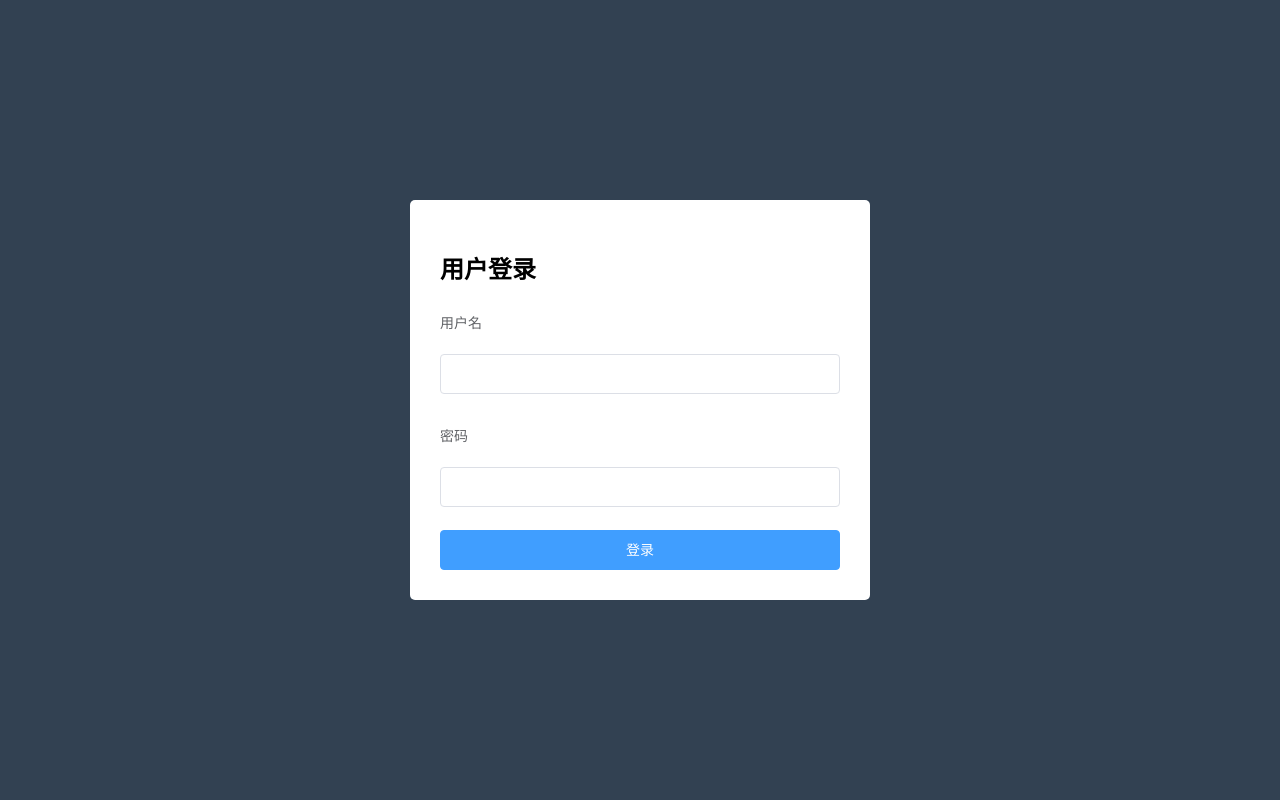
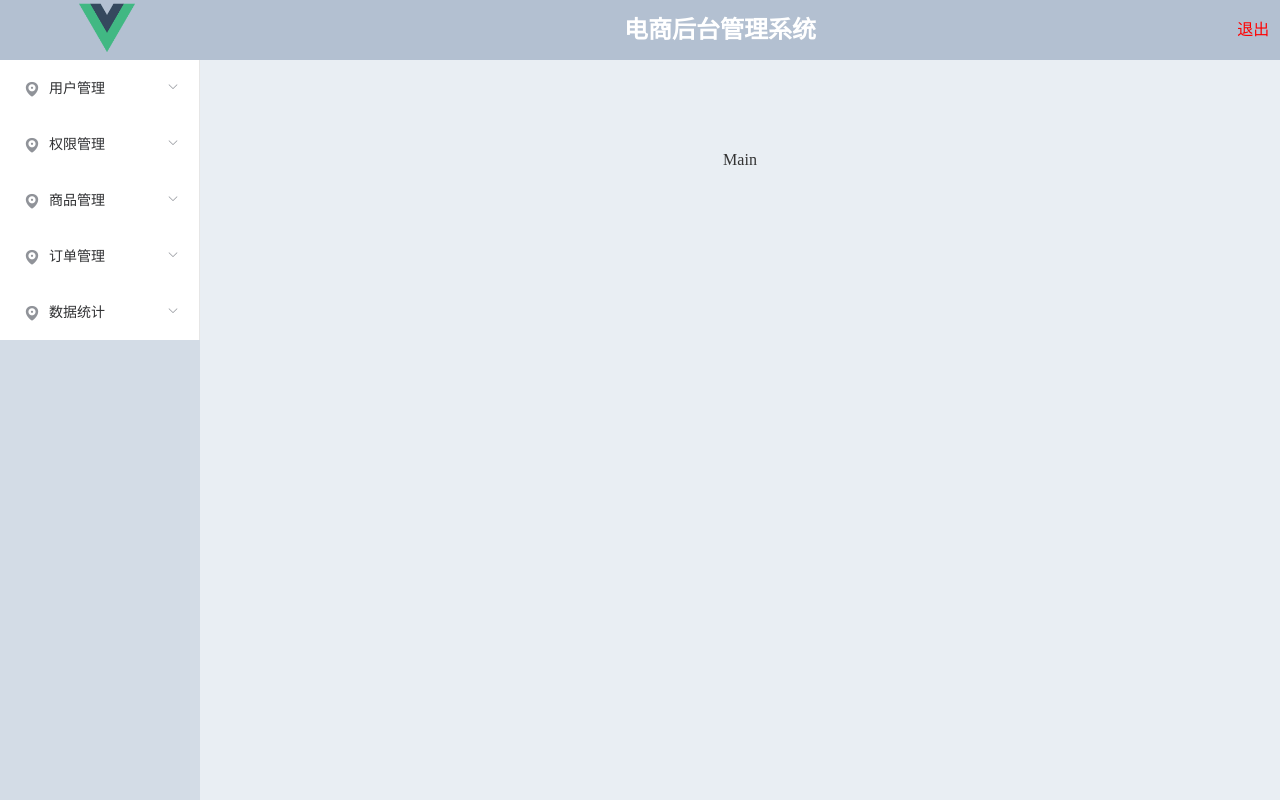
Before and after one commit to zhuzelin/store, a Vue app: page / in a window 1280 px wide. Before the commit this address led to /#/login. Built offline with nearby package versions, Linux system fonts and the light colour scheme; sample sign-in values are in the browser's storage; the HTML template or start-up script is replaced by a standard one.

Commit message:
登陆登出功能

```diff
--- a/src/assets/css/style.css
+++ b/src/assets/css/style.css
@@ -1,5 +1,5 @@
 html,
-body {
+body,h2 {
     padding: 0;
     margin: 0;
     height: 100%;
--- a/src/router/index.js
+++ b/src/router/index.js
@@ -2,6 +2,8 @@
 import Router from 'vue-router';
 // 导入Login 组件
 import Login from '@/views/Login';
+// 导入home组件
+import Home from '@/views/Home';
 
 Vue.use(Router);
 
@@ -15,7 +17,7 @@
     {
       name: 'home',
       path: '/',
-      redirect: { name: 'login' }
+      component: Home
     }
   ]
 });
--- /dev/null
+++ b/src/views/Home.vue
@@ -0,0 +1,132 @@
+<template>
+<el-container class="container">
+  <el-header>
+    <!-- 栅格系统 -->
+    <el-row>
+      <el-col :span="4">
+        <img src="../assets/logo.png" alt="">
+      </el-col>
+      <el-col :span="19">
+        <h2>电商后台管理系统</h2>
+      </el-col>
+      <el-col :span="1">
+        <a href="#" @click.prevent="handleLogout">退出</a>
+      </el-col>
+    </el-row>
+  </el-header>
+  <el-container>
+    <!-- 侧边栏 -->
+    <el-aside width="200px">
+      <el-menu
+      class="menu"
+      :router="true"
+      :unique-opened="true">
+      <el-submenu index="1">
+        <template slot="title">
+          <i class="el-icon-location"></i>
+          <span>用户管理</span>
+        </template>
+          <el-menu-item index="/users"><i class="el-icon-menu"></i>用户列表</el-menu-item>
+      </el-submenu>
+      <el-submenu index="2">
+        <template slot="title">
+          <i class="el-icon-location"></i>
+          <span>权限管理</span>
+        </template>
+          <el-menu-item index="/roles"><i class="el-icon-menu"></i>角色列表</el-menu-item>
+          <el-menu-item index="/rights"><i class="el-icon-menu"></i>权限列表</el-menu-item>
+      </el-submenu>
+      <el-submenu index="3">
+        <template slot="title">
+          <i class="el-icon-location"></i>
+          <span>商品管理</span>
+        </template>
+          <el-menu-item index="3-1"><i class="el-icon-menu"></i>商品列表</el-menu-item>
+          <el-menu-item index="3-2"><i class="el-icon-menu"></i>分类参数</el-menu-item>
+          <el-menu-item index="3-3"><i class="el-icon-menu"></i>商品分类</el-menu-item>
+      </el-submenu>
+      <el-submenu index="4">
+        <template slot="title">
+          <i class="el-icon-location"></i>
+          <span>订单管理</span>
+        </template>
+          <el-menu-item index="4-2"><i class="el-icon-menu"></i>订单列表</el-menu-item>
+      </el-submenu>
+      <el-submenu index="5">
+        <template slot="title">
+          <i class="el-icon-location"></i>
+          <span>数据统计</span>
+        </template>
+          <el-menu-item index="5-1"><i class="el-icon-menu"></i>数据报表</el-menu-item>
+      </el-submenu>
+      </el-menu>
+    </el-aside>
+    <!-- 主体部分 -->
+    <el-main>Main</el-main>
+  </el-container>
+</el-container>
+</template>
+
+<script>
+export default {
+  // 判断是否登陆
+  beforeCreate() {
+    const token = sessionStorage.getItem('token');
+    if (!token) {
+      // 提示登陆
+      this.$message.warning('请先登陆');
+      // 跳转回页面
+      this.$router.push({ name: 'login' });
+    }
+  },
+  methods: {
+    handleLogout () {
+      // 删除sessionStrorage
+      sessionStorage.removeItem('token');
+      // 跳转到登陆页
+      this.$router.push({ name: 'login' });
+      this.$message.success('退出成功');
+    }
+  }
+};
+</script>
+
+<style>
+.container {
+  height: 100%;
+}
+
+.container a {
+  text-decoration: none;
+  color: red;
+}
+
+.el-header {
+  background-color: #B3C0D1;
+  color: #333;
+  text-align: center;
+  line-height: 60px;
+  padding: 0;
+  color: #fff;
+}
+
+.el-header img {
+  height: 56px;
+}
+
+.el-aside {
+  background-color: #D3DCE6;
+  color: #333;
+}
+
+.el-aside {
+  height: 100%;
+}
+
+.el-main {
+  background-color: #E9EEF3;
+  color: #333;
+  text-align: center;
+  line-height: 160px;
+}
+</style>
--- a/src/views/Login.vue
+++ b/src/views/Login.vue
@@ -30,14 +30,21 @@
   methods: {
     // 点击按钮登陆
     async handleLogin() {
+      // post请求地址 请求的数据
       const res = await this.$http.post('login', this.formData);
       // 相当于在回调函数中书写的代码
+      console.log(res);
       const data = res.data;
       const { meta: { status, msg } } = data;
       if (status === 200) {
+        // 提示
         this.$message.success(msg);
+        console.log(this);
+        // 记录token
         const { data: { token } } = data;
         sessionStorage.setItem('token', token);
+        // 跳转
+        this.$router.push({name: 'home'});
       } else {
         this.$message.error(msg);
       }
```
Also changed, not shown: .eslintrc.js, 1 other file (tests, documents, lock files or other folders).
